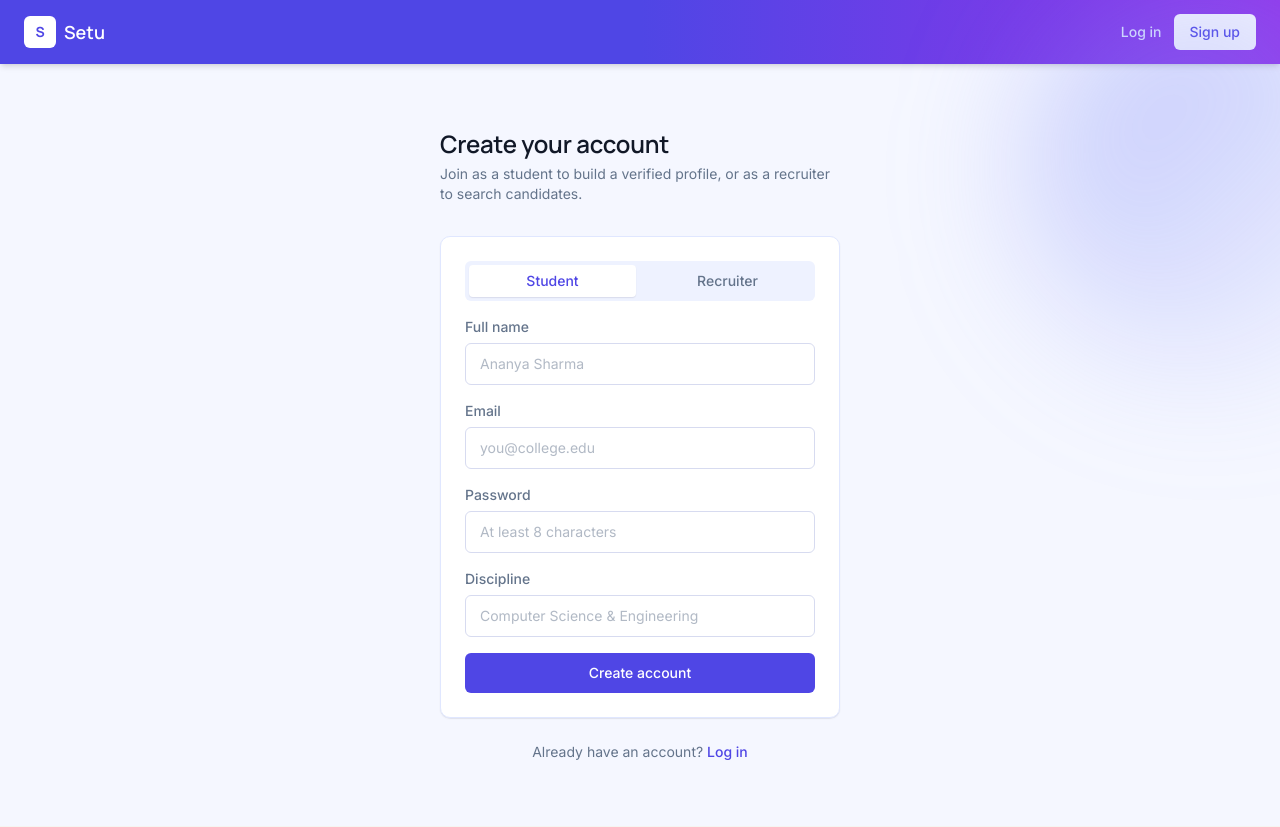
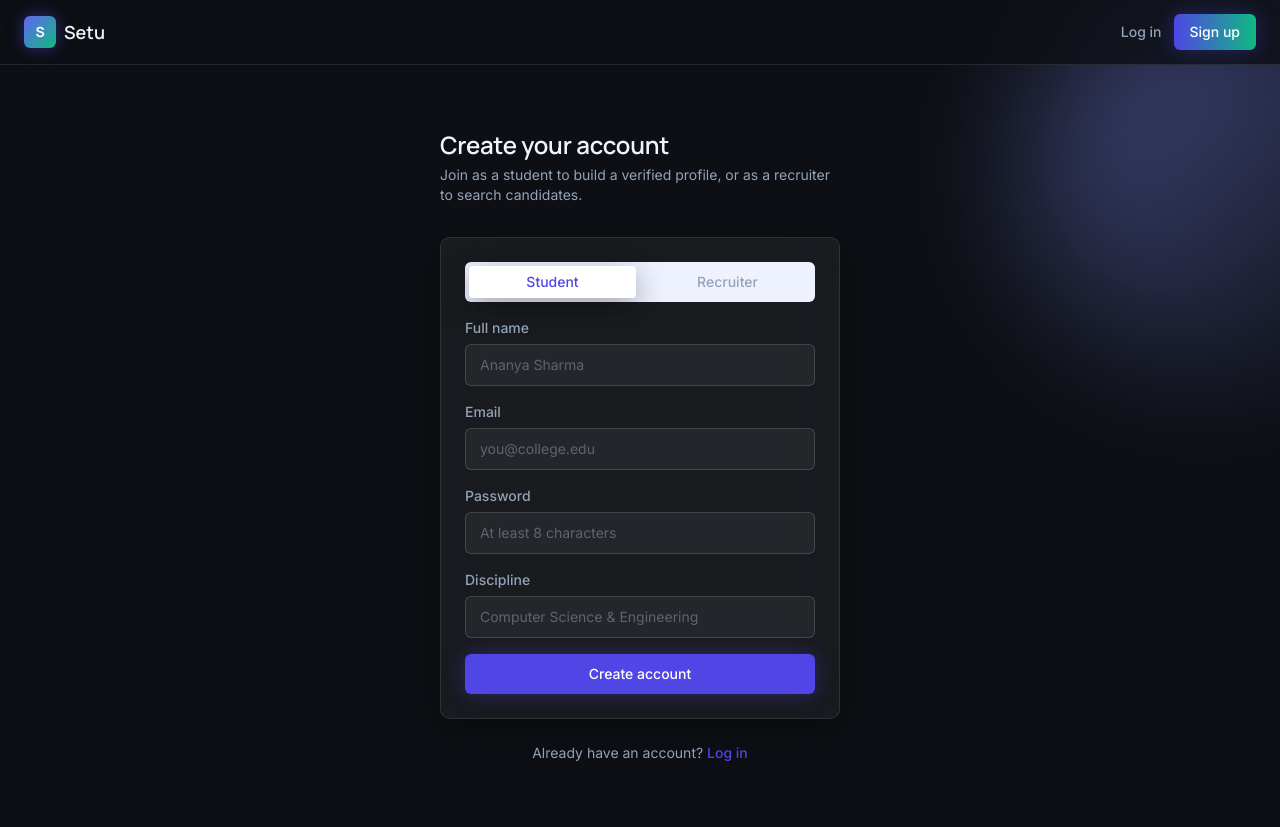
Before and after one commit to rkavana66-design/Skillbridge-frontend, a Next.js app: page /signup in a window 1280 px wide. Built offline with nearby package versions, Linux system fonts and the light colour scheme; no server answers.

Commit message:
Initial commit

```diff
--- a/app/globals.css
+++ b/app/globals.css
@@ -7,8 +7,8 @@ html {
 }
 
 body {
-  background-color: #F6F5F1;
-  color: #12172B;
+  background-color: #0D0F14;
+  color: #F1F5F9;
 }
 
 h1, h2, h3, h4 {
@@ -17,11 +17,11 @@ h1, h2, h3, h4 {
 }
 
 ::selection {
-  background-color: #D7DBF0;
+  background-color: rgba(79, 70, 229, 0.45);
 }
 
 :focus-visible {
-  outline: 2px solid #2E3B8C;
+  outline: 2px solid #818CF8;
   outline-offset: 2px;
 }
 
@@ -64,15 +64,15 @@ h1, h2, h3, h4 {
 }
 
 .field-shell {
-  border: 1px solid #D7DBF0;
-  background: white;
+  border: 1px solid rgba(255, 255, 255, 0.15);
+  background: rgba(255, 255, 255, 0.05);
   border-radius: 6px;
   transition: border-color 0.15s ease, box-shadow 0.15s ease;
 }
 
 .field-shell:focus-within {
-  border-color: #2E3B8C;
-  box-shadow: 0 0 0 3px rgba(46, 59, 140, 0.12);
+  border-color: #818CF8;
+  box-shadow: 0 0 0 3px rgba(129, 140, 248, 0.18);
 }
 
 /* ---------- Landing page signature animations ---------- */
@@ -151,8 +151,18 @@ h1, h2, h3, h4 {
 }
 
 /* Every page in the app uses "bg-paper" as its outer wrapper class.
-   Kept as a single calm indigo-tinted background — no rainbow gradient,
-   no distracting effects, per the design system. */
+   Now resolves to the dark glassmorphism background — deep navy, with
+   Card/Navbar/Sidebar layering frosted glass on top of it. */
 .bg-paper {
-  background-color: #F5F7FF !important;
+  background-color: #0D0F14 !important;
 }
+
+/* Ambient glow orbs, reused across pages behind glass cards */
+.glow-orb {
+  position: fixed;
+  border-radius: 9999px;
+  filter: blur(90px);
+  opacity: 0.35;
+  pointer-events: none;
+  z-index: 0;
+}
--- a/components/Navbar.tsx
+++ b/components/Navbar.tsx
@@ -19,24 +19,24 @@ export default function Navbar() {
   }
 
   return (
-    <nav className="bg-gradient-to-r from-indigo-600 via-indigo-600 to-purple-600 shadow-md">
+    <nav className="border-b border-white/10 bg-paper/80 backdrop-blur-xl">
       <div className="mx-auto flex h-16 max-w-7xl items-center justify-between px-6">
         <Link href="/" className="flex items-center gap-2">
-          <span className="flex h-8 w-8 items-center justify-center rounded-md bg-white font-display text-sm font-bold text-indigo-600">
+          <span className="flex h-8 w-8 items-center justify-center rounded-md bg-gradient-to-br from-indigo-500 to-verdant-500 font-display text-sm font-bold text-white shadow-[0_0_16px_rgba(79,70,229,0.5)]">
             S
           </span>
-          <span className="font-display text-lg font-semibold text-white">Setu</span>
+          <span className="font-display text-lg font-semibold text-ink">Setu</span>
         </Link>
 
         {user ? (
           <div className="flex items-center gap-4">
             <div className="text-right">
-              <p className="text-sm font-medium text-white leading-tight">{user.name}</p>
-              <p className="text-xs capitalize text-indigo-100 leading-tight">{user.role}</p>
+              <p className="text-sm font-medium text-ink leading-tight">{user.name}</p>
+              <p className="text-xs capitalize text-ink-light leading-tight">{user.role}</p>
             </div>
             <button
               onClick={handleLogout}
-              className="rounded-md border border-white/40 px-3 py-1.5 text-sm font-medium text-white hover:bg-white/10"
+              className="rounded-md border border-white/15 px-3 py-1.5 text-sm font-medium text-ink hover:bg-white/5"
             >
               Log out
             </button>
@@ -45,13 +45,13 @@ export default function Navbar() {
           <div className="flex items-center gap-3">
             <Link
               href="/login"
-              className="text-sm font-medium text-indigo-100 hover:text-white"
+              className="text-sm font-medium text-ink-light hover:text-ink"
             >
               Log in
             </Link>
             <Link
               href="/signup"
-              className="rounded-md bg-white px-4 py-2 text-sm font-medium text-indigo-600 hover:bg-indigo-50"
+              className="rounded-md bg-gradient-to-r from-indigo-600 to-verdant-500 px-4 py-2 text-sm font-medium text-white shadow-[0_0_20px_rgba(79,70,229,0.35)] hover:opacity-90"
             >
               Sign up
             </Link>
--- a/components/Sidebar.tsx
+++ b/components/Sidebar.tsx
@@ -34,7 +34,7 @@ export default function Sidebar({ role }: SidebarProps) {
   }
 
   return (
-    <aside className="w-56 shrink-0 border-r border-indigo-100 bg-white/70 backdrop-blur-md px-3 py-6">
+    <aside className="w-56 shrink-0 border-r border-white/10 bg-white/5 backdrop-blur-xl px-3 py-6">
       <nav className="flex flex-col gap-1">
         {links.map((link) => {
           const active = pathname === link.href;
@@ -44,18 +44,18 @@ export default function Sidebar({ role }: SidebarProps) {
               href={link.href}
               className={`rounded-md px-3 py-2 text-sm font-medium transition-colors ${
                 active
-                  ? "bg-indigo-50 text-indigo-600"
-                  : "text-ink-light hover:bg-indigo-50/60 hover:text-ink"
+                  ? "bg-indigo-500/15 text-indigo-300"
+                  : "text-ink-light hover:bg-white/5 hover:text-ink"
               }`}
             >
               {link.label}
             </Link>
           );
         })}
-        <div className="my-2 h-px bg-indigo-100" />
+        <div className="my-2 h-px bg-white/10" />
         <button
           onClick={handleLogout}
-          className="rounded-md px-3 py-2 text-left text-sm font-medium text-clay-500 hover:bg-clay-50"
+          className="rounded-md px-3 py-2 text-left text-sm font-medium text-clay-400 hover:bg-clay-500/10"
         >
           Log out
         </button>
--- a/components/ui/Button.tsx
+++ b/components/ui/Button.tsx
@@ -12,13 +12,13 @@ interface ButtonProps extends ButtonHTMLAttributes<HTMLButtonElement> {
 
 const variantStyles: Record<Variant, string> = {
   primary:
-    "bg-indigo-600 text-white hover:bg-indigo-700 active:bg-indigo-800 disabled:bg-indigo-300",
+    "bg-indigo-600 text-white shadow-[0_0_20px_rgba(79,70,229,0.35)] hover:bg-indigo-500 active:bg-indigo-700 disabled:bg-indigo-900 disabled:shadow-none disabled:opacity-50",
   outline:
-    "bg-transparent text-indigo-600 border border-indigo-300 hover:bg-indigo-50 disabled:text-indigo-300 disabled:border-indigo-100",
+    "bg-transparent text-indigo-300 border border-indigo-400/40 hover:bg-white/5 disabled:text-indigo-800 disabled:border-indigo-900",
   danger:
-    "bg-clay-500 text-white hover:bg-clay-400 disabled:bg-clay-50 disabled:text-clay-400",
+    "bg-clay-500 text-white hover:bg-clay-400 disabled:bg-clay-900 disabled:opacity-50",
   ghost:
-    "bg-transparent text-ink hover:bg-indigo-50",
+    "bg-transparent text-ink hover:bg-white/5",
 };
 
 const Button = forwardRef<HTMLButtonElement, ButtonProps>(
--- a/components/ui/Card.tsx
+++ b/components/ui/Card.tsx
@@ -16,7 +16,7 @@ export default function Card({
 }: CardProps) {
   return (
     <div
-      className={`rounded-lg border border-indigo-100 bg-white shadow-card p-6 transition-all duration-200 ${className}`}
+      className={`rounded-lg border border-white/10 bg-white/5 backdrop-blur-xl shadow-card p-6 transition-all duration-200 ${className}`}
       {...props}
     >
       {(title || action) && (
--- a/tailwind.config.ts
+++ b/tailwind.config.ts
@@ -12,11 +12,15 @@ const config: Config = {
         sans: ["var(--font-inter)", "system-ui", "sans-serif"],
       },
       colors: {
+        // Flipped for the dark glassmorphism theme: "ink" is now light text,
+        // "paper" is now the dark page background. Every existing className
+        // in the app (text-ink, bg-paper, etc.) stays exactly the same —
+        // only what these tokens resolve to has changed.
         ink: {
-          DEFAULT: "#111827",
-          light: "#64748B",
+          DEFAULT: "#F1F5F9",
+          light: "#94A3B8",
         },
-        paper: "#F5F7FF",
+        paper: "#0D0F14",
         indigo: {
           50: "#EEF2FF",
           100: "#E0E7FF",
@@ -33,7 +37,7 @@ const config: Config = {
           50: "#F0FDF4",
           100: "#DCFCE7",
           400: "#4ADE80",
-          500: "#16A34A",
+          500: "#10B981",
           600: "#15803D",
         },
         amber: {
@@ -44,7 +48,7 @@ const config: Config = {
         clay: {
           50: "#FEF2F2",
           400: "#F87171",
-          500: "#DC2626",
+          500: "#EF4444",
         },
       },
       borderRadius: {
@@ -53,7 +57,7 @@ const config: Config = {
         lg: "10px",
       },
       boxShadow: {
-        card: "0 1px 2px rgba(16, 20, 51, 0.06), 0 1px 0 rgba(16,20,51,0.04)",
+        card: "0 8px 30px rgba(0, 0, 0, 0.35)",
       },
     },
   },
```
